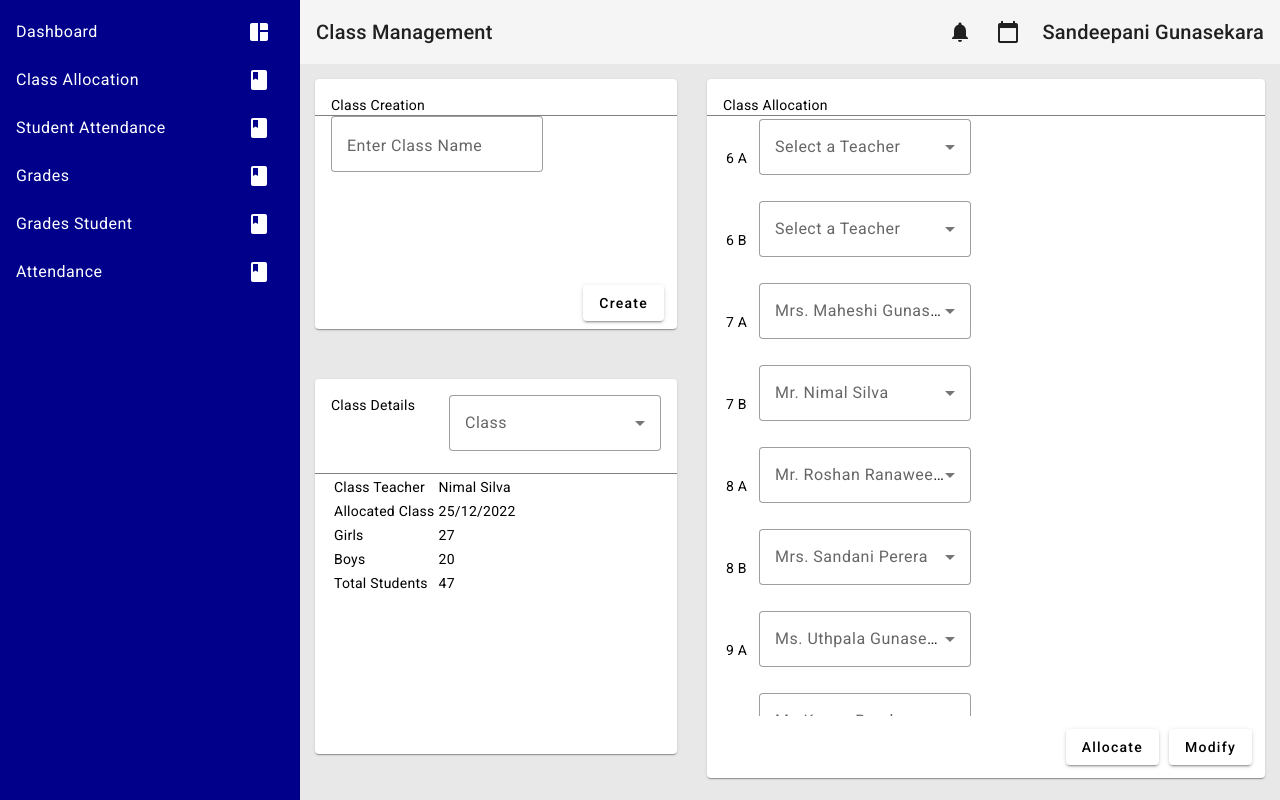
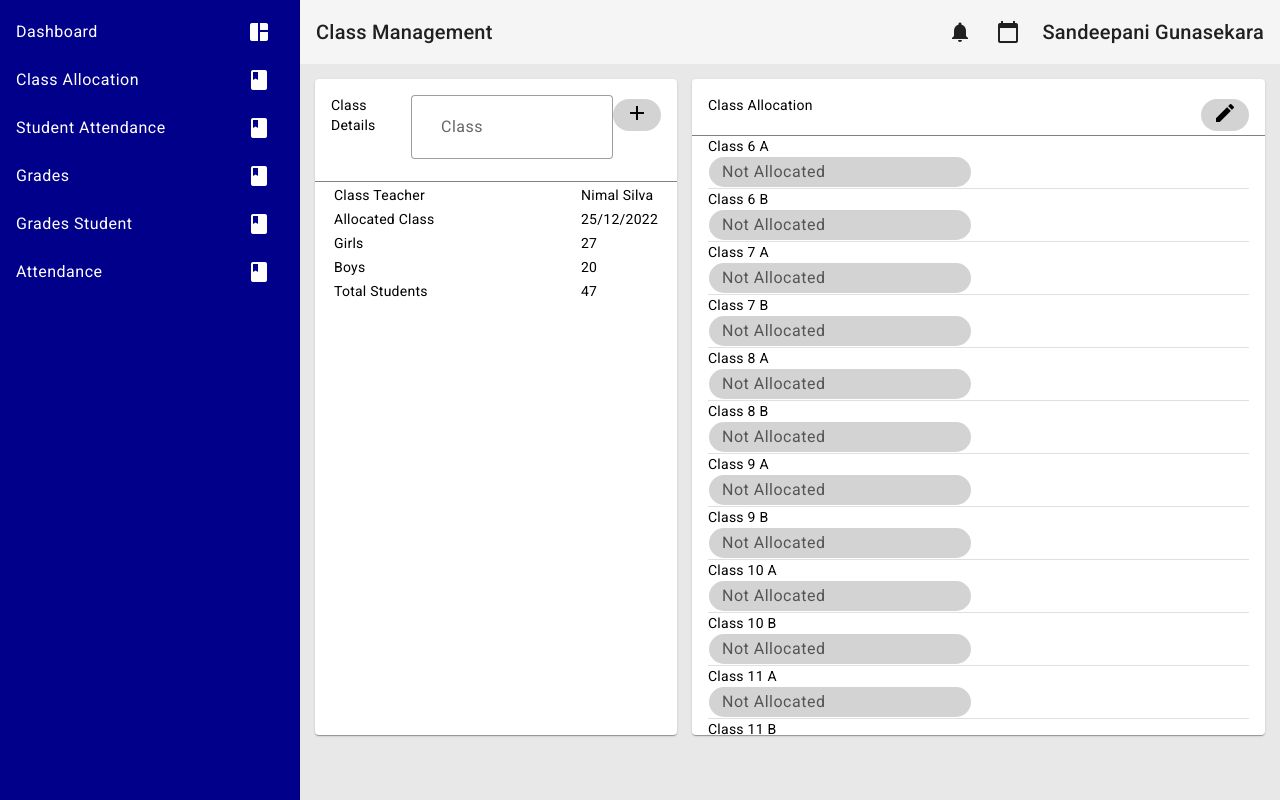
Before and after one commit to codingPentagon/ZoneEd, an Angular app in the folder frontend/: page /clsallocate in a window 1280 px wide. Built offline with nearby package versions, Linux system fonts and the light colour scheme.

Commit message:
finalize cls allocation component

```diff
--- a/frontend/src/app/cls-allocate/cls-allocate.component.css
+++ b/frontend/src/app/cls-allocate/cls-allocate.component.css
@@ -6,8 +6,12 @@
   flex: 1;
 }
 
-mat-card{
- margin: 15px;
+.left>mat-card{
+ margin: 15px 15px 0 15px;
+}
+
+.right>mat-card{
+  margin: 15px 15px 0 0;
 }
 
 .left{
@@ -23,11 +27,15 @@ mat-card{
 }
 
 .creation{
-  height: 250px;
+  height: 30vh;
 }
 
 .details{
-  height: 375px;
+  height: 82vh;
+}
+
+.allocation{
+  height: 82vh;
 }
 
 button{
@@ -36,9 +44,37 @@ button{
 
 mat-card-content{
   overflow: auto;
-  height: 75vh;
+  height: 100%;
 }
 
 mat-card-header{
   border-bottom: 1.5px solid gray;
 }
+
+.width{
+  width: 100%;
+}
+
+.top-margin{
+ margin-top: 10px;
+}
+
+mat-select{
+  width: 20vw;
+  padding: 3px;
+  margin: 1px;
+  border-radius: 20px;
+}
+
+/deep/ .mat-mdc-select-disabled /deep/ .mat-mdc-select-value, /deep/ .mat-mdc-select-value, /deep/ .mat-mdc-select-arrow{
+  color: white;
+  margin: 0 10px 0 10px;
+}
+
+.hide /deep/ .mat-mdc-select-arrow{
+  display: none;
+}
+
+/deep/ .remove>*{
+  color: rgb(150, 150, 150);    /*could not find the class of the text*/
+}
--- a/frontend/src/app/cls-allocate/cls-allocate.component.html
+++ b/frontend/src/app/cls-allocate/cls-allocate.component.html
@@ -3,34 +3,25 @@
   <app-header></app-header>
   <div class="workspace">
    <div class="left">
-     <mat-card class="creation">
-       <mat-card-header>
-         Class Creation
-       </mat-card-header>
-       <mat-card-content>
-         <mat-form-field appearance="outline">
-           <mat-label>Enter Class Name</mat-label>
-           <input matInput placeholder="E.g. 6 A">
-         </mat-form-field>
-       </mat-card-content>
-       <mat-card-actions align="end">
-         <button mat-raised-button>Create</button>
-       </mat-card-actions>
-     </mat-card><br>
      <mat-card class="details">
        <mat-card-header>
          Class Details
          <span class="spacer"></span>
          <mat-form-field appearance="outline">
            <mat-select placeholder="Class">
-             <mat-option *ngFor="let class of classes" [value]="class.value">{{class.viewValue}}</mat-option>
+             <mat-option *ngFor="let cls of clsAllocation" [value]="cls.value">{{cls.viewValue}}</mat-option>
            </mat-select>
          </mat-form-field>
+         <mat-chip-listbox>
+           <mat-chip [ngStyle]="{'background-color':create ? '#3f51b5' : 'lightgrey','transition':'150ms ease-out'}" (click)="createToggle()">
+             <mat-icon [ngStyle]="{'color':create ? 'white' : 'black'}">add</mat-icon>
+           </mat-chip>
+         </mat-chip-listbox>
        </mat-card-header>
-       <mat-card-content class="allocation-form">
+       <mat-card-content *ngIf="!create" class="allocation-form">
          <table>
            <tr>
-             <td>Class Teacher</td>
+             <td class="width">Class Teacher</td>
              <td>Nimal Silva</td>
            </tr>
            <tr>
@@ -51,99 +42,51 @@
            </tr>
          </table>
        </mat-card-content>
+       <mat-card-content *ngIf="create">
+         <mat-form-field appearance="outline" class="width top-margin" >
+           <mat-label>Enter Class Name</mat-label>
+           <input matInput placeholder="E.g. 6 A">
+         </mat-form-field>
+       </mat-card-content>
+       <mat-card-actions *ngIf="create" align="end">
+         <button mat-raised-button>Create</button>
+       </mat-card-actions>
      </mat-card>
    </div>
     <div class="right">
-      <mat-card>
-        <mat-card-header>Class Allocation</mat-card-header>
+      <mat-card class="allocation">
+        <mat-card-header>
+          Class Allocation
+          <span class="spacer"></span>
+          <mat-chip-listbox>
+            <mat-chip [ngStyle]="{'background-color':modify ? '#3f51b5' : 'lightgrey','transition':'150ms ease-out'}" (click)="modifyToggle()">
+              <mat-icon [ngStyle]="{'color':modify  ? 'white' : 'black'}">create</mat-icon>
+            </mat-chip>
+          </mat-chip-listbox>
+        </mat-card-header>
         <mat-card-content>
-
-         <table>
-           <tr>
-             <td>6 A</td>
-             <td><mat-form-field appearance="outline">
-               <mat-select placeholder="Select a Teacher">
-                 <mat-option *ngFor="let teacher of teachers" [value]="teacher.value">{{teacher.viewValue}}</mat-option>
-               </mat-select>
-             </mat-form-field></td>
-           </tr>
-           <tr>
-             <td>6 B</td>
-             <td><mat-form-field appearance="outline">
-               <mat-select placeholder="Select a Teacher">
-                 <mat-option *ngFor="let teacher of teachers" [value]="teacher.value">{{teacher.viewValue}}</mat-option>
-               </mat-select>
-             </mat-form-field></td>
-           </tr>
-           <tr>
-             <td>7 A</td>
-             <td><mat-form-field appearance="outline">
-               <mat-select placeholder="Mrs. Maheshi Gunasekara">
-                 <mat-option *ngFor="let teacher of teachers" [value]="teacher.value">{{teacher.viewValue}}</mat-option>
-               </mat-select>
-             </mat-form-field></td>
-           </tr>
-           <tr>
-             <td>7 B</td>
-             <td><mat-form-field appearance="outline">
-               <mat-select placeholder="Mr. Nimal Silva">
-                 <mat-option *ngFor="let teacher of teachers" [value]="teacher.value">{{teacher.viewValue}}</mat-option>
-               </mat-select>
-             </mat-form-field></td>
-           </tr>
-           <tr>
-             <td>8 A</td>
-             <td><mat-form-field appearance="outline">
-               <mat-select placeholder="Mr. Roshan Ranaweera">
-                 <mat-option *ngFor="let teacher of teachers" [value]="teacher.value">{{teacher.viewValue}}</mat-option>
-               </mat-select>
-             </mat-form-field></td>
-           </tr>
-           <tr>
-             <td>8 B</td>
-             <td><mat-form-field appearance="outline">
-               <mat-select placeholder="Mrs. Sandani Perera">
-                 <mat-option *ngFor="let teacher of teachers" [value]="teacher.value">{{teacher.viewValue}}</mat-option>
-               </mat-select>
-             </mat-form-field></td>
-           </tr>
-           <tr>
-             <td>9 A</td>
-             <td><mat-form-field appearance="outline">
-               <mat-select placeholder="Ms. Uthpala Gunasekara">
-                 <mat-option *ngFor="let teacher of teachers" [value]="teacher.value">{{teacher.viewValue}}</mat-option>
-               </mat-select>
-             </mat-form-field></td>
-           </tr>
-           <tr>
-             <td>9 B</td>
-             <td><mat-form-field appearance="outline">
-               <mat-select placeholder="Mr. Kasun Bandara">
-                 <mat-option *ngFor="let teacher of teachers" [value]="teacher.value">{{teacher.viewValue}}</mat-option>
-               </mat-select>
-             </mat-form-field></td>
-           </tr>
-           <tr>
-             <td>10 A</td>
-             <td><mat-form-field appearance="outline">
-               <mat-select placeholder="Mr. Chathura Perera">
-                 <mat-option *ngFor="let teacher of teachers" [value]="teacher.value">{{teacher.viewValue}}</mat-option>
-               </mat-select>
-             </mat-form-field></td>
-           </tr>
-           <tr>
-             <td>10 B</td>
-             <td><mat-form-field appearance="outline">
-               <mat-select placeholder="Mrs. Sachini Bandara">
-                 <mat-option *ngFor="let teacher of teachers" [value]="teacher.value">{{teacher.viewValue}}</mat-option>
-               </mat-select>
-             </mat-form-field></td>
-           </tr>
-         </table>
+          <div *ngFor="let cls of clsAllocation">
+            <div class="allocate-entry">
+              Class {{cls.class}}
+              <span class="spacer"></span>
+              <div>
+                <mat-select [placeholder]="modify ? 'Select a Teacher':'Not Allocated'"
+                            [(value)]="cls.teacher"
+                            [ngStyle]="{'background-color':cls.teacher == null ? 'lightgrey' : 'blue'}"
+                            [disabled]="!modify" [ngClass]="{'hide':!modify}">
+                  <mat-option [value]=null class="remove">Remove Selection</mat-option>
+                  <mat-option *ngFor="let teacher of teachers" [value]="teacher.value">
+                    {{teacher.viewValue}}
+                  </mat-option>
+                </mat-select>
+              </div>
+            </div>
+            <mat-divider></mat-divider>
+          </div>
         </mat-card-content>
-        <mat-card-actions align="end">
+        <mat-card-actions align="end" *ngIf="modify">
           <button mat-raised-button>Allocate</button>
-          <button mat-raised-button>Modify</button>
+          <button mat-raised-button (click)="modifyToggle()">Discard</button>
         </mat-card-actions>
       </mat-card>
     </div>
--- a/frontend/src/app/cls-allocate/cls-allocate.component.ts
+++ b/frontend/src/app/cls-allocate/cls-allocate.component.ts
@@ -6,21 +6,21 @@ import { Component } from '@angular/core';
   styleUrls: ['./cls-allocate.component.css']
 })
 export class ClsAllocateComponent {
-  classes: any[] = [
-    {value: '6A', viewValue: '6 A'},
-    {value: '6B', viewValue: '6 B'},
-    {value: '7A', viewValue: '7 A'},
-    {value: '7B', viewValue: '7 B'},
-    {value: '8A', viewValue: '8 A'},
-    {value: '8B', viewValue: '8 B'},
-    {value: '9A', viewValue: '9 A'},
-    {value: '9B', viewValue: '9 B'},
-    {value: '10A', viewValue: '10 A'},
-    {value: '10B', viewValue: '10 B'},
-    {value: '11A', viewValue: '11 A'},
-    {value: '11B', viewValue: '11 B'},
-    {value: '12A', viewValue: '12 A'},
-    {value: '12B', viewValue: '12 B'}
+  clsAllocation: any[] = [
+    {teacher: null, class: '6 A'},
+    {teacher: null, class: '6 B'},
+    {teacher: null, class: '7 A'},
+    {teacher: null, class: '7 B'},
+    {teacher: null, class: '8 A'},
+    {teacher: null, class: '8 B'},
+    {teacher: null, class: '9 A'},
+    {teacher: null, class: '9 B'},
+    {teacher: null, class: '10 A'},
+    {teacher: null, class: '10 B'},
+    {teacher: null, class: '11 A'},
+    {teacher: null, class: '11 B'},
+    {teacher: null, class: '12 A'},
+    {teacher: null, class: '12 B'}
   ];
 
   teachers: any[] = [
@@ -31,4 +31,17 @@ export class ClsAllocateComponent {
 
     ];
 
+  create:boolean = false;
+
+  createToggle(){
+    this.create = !this.create;
+  }
+
+  modify:boolean = false;
+
+  modifyToggle(){
+    this.modify = !this.modify;
+  }
+
+
 }
```
